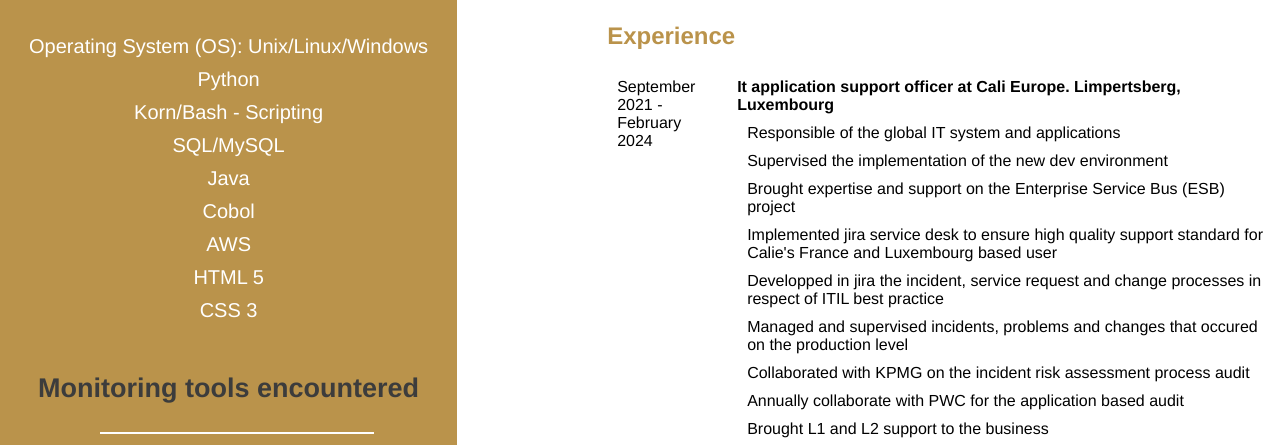
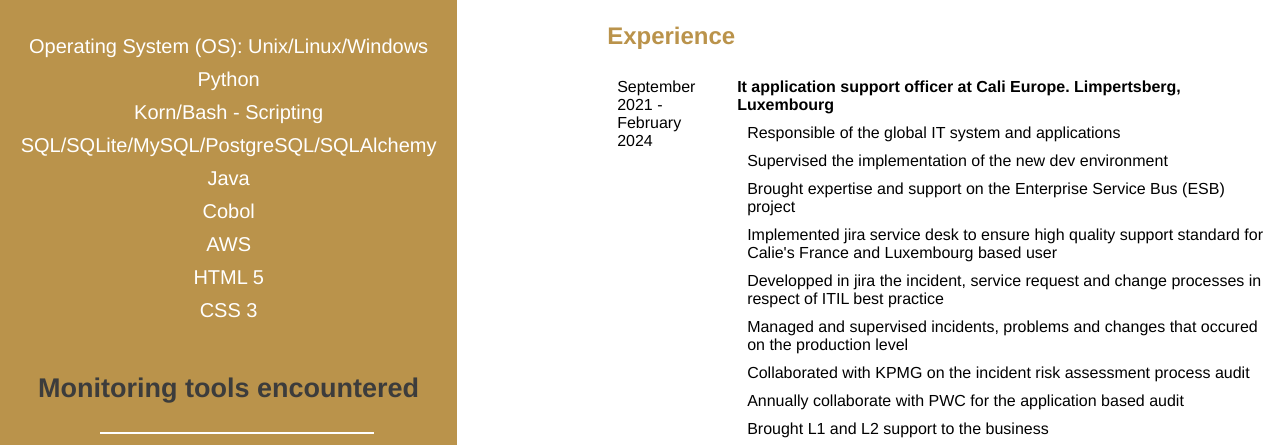
Before and after one commit to La-Z-fandy/GeneralCv, a plain HTML site: page index.html in a window 1280 px wide. Shown: the part 339-784 px from the top of the page. Drawn offline with nearby package versions, Linux system fonts and the light colour scheme.

Commit message:
Update index.html

```diff
--- a/index.html
+++ b/index.html
@@ -49,7 +49,7 @@
                     <li class="Skills_items">Operating System (OS): Unix/Linux/Windows</li>
                     <li class="Skills_items">Python</li>
                     <li class="Skills_items">Korn/Bash - Scripting </li>
-                    <li class="Skills_items">SQL/MySQL</li>
+                    <li class="Skills_items">SQL/SQLite/MySQL/PostgreSQL/SQLAlchemy</li>
                     <li class="Skills_items">Java</li>
                     <li class="Skills_items">Cobol</li>
                     <li class="Skills_items">AWS</li>
```
